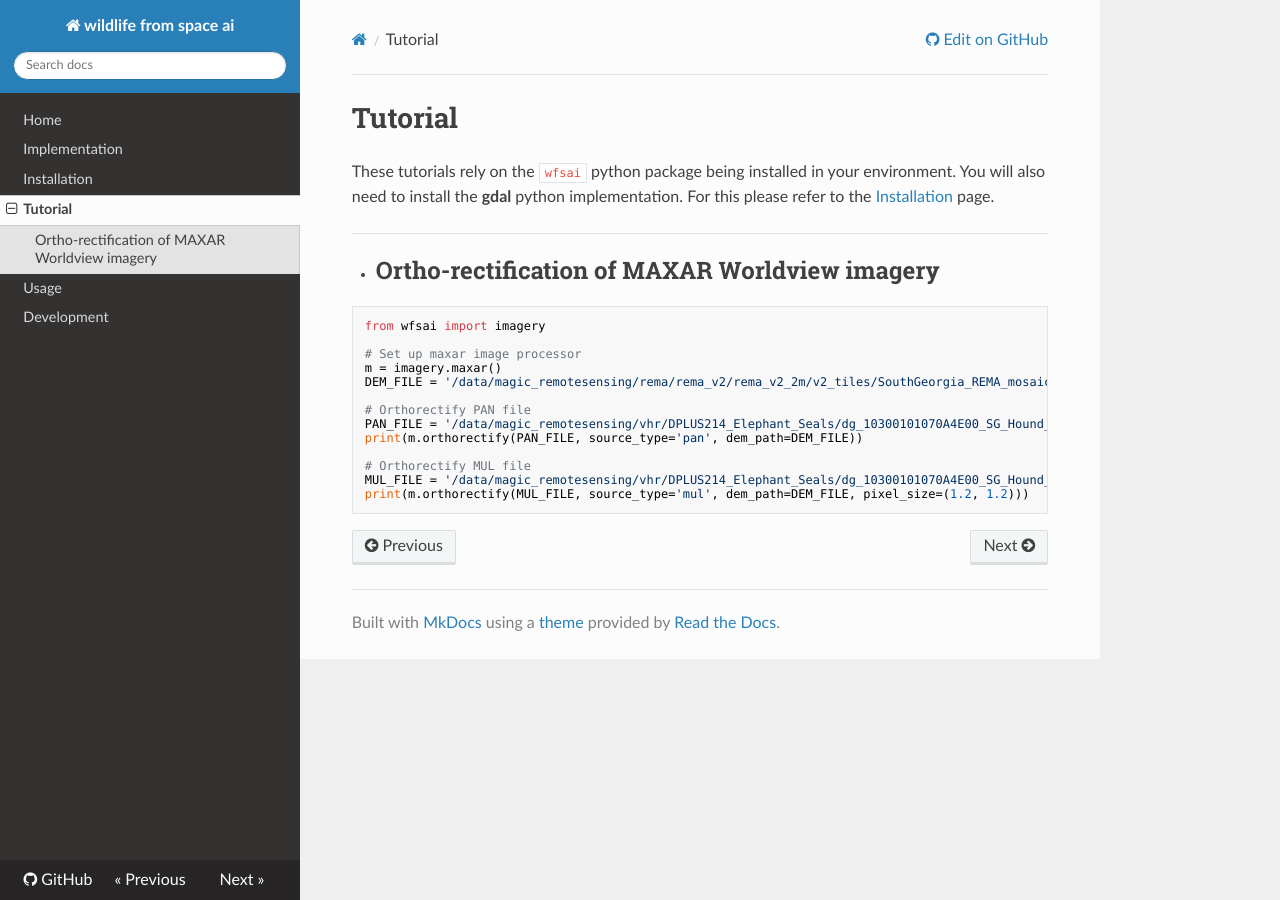
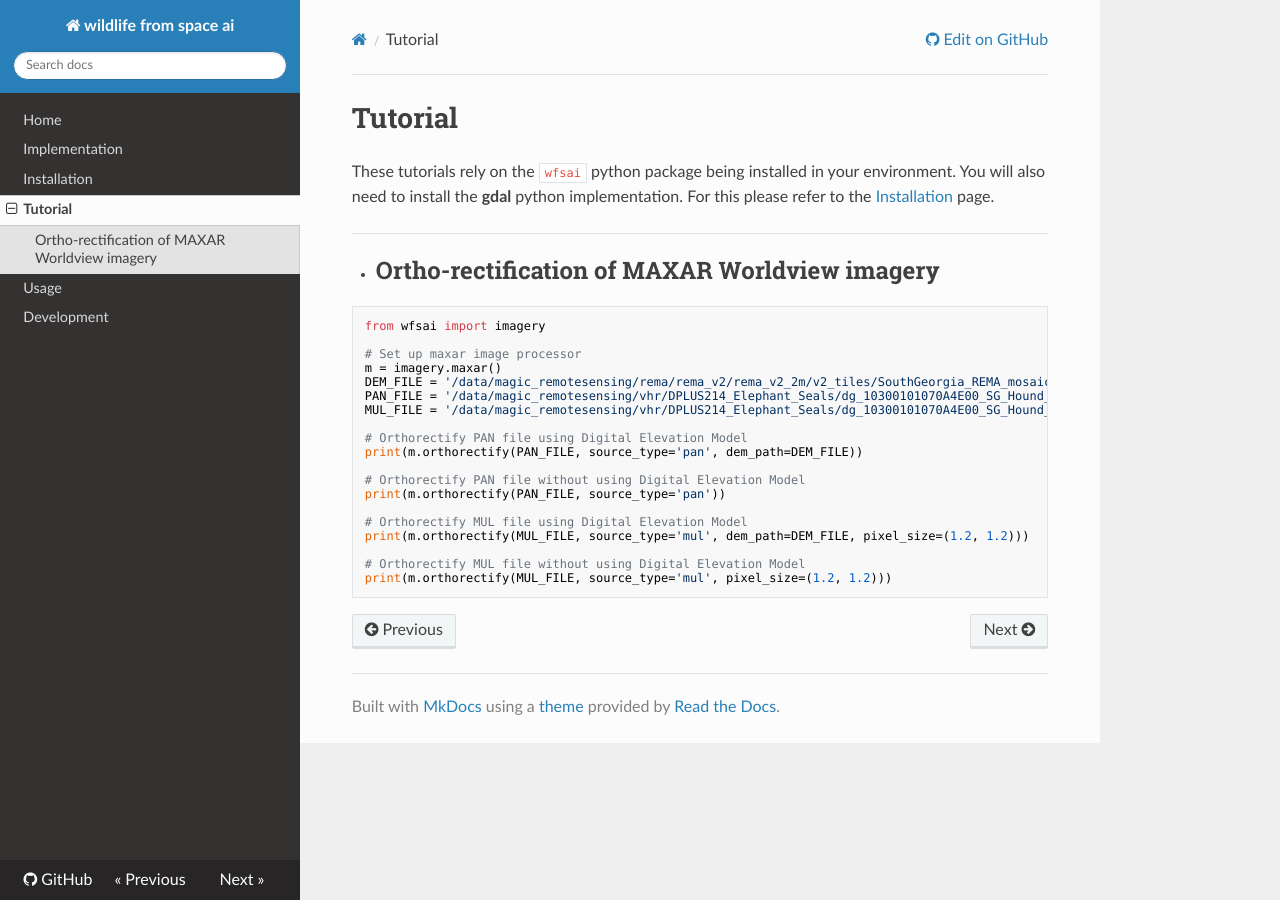
Before and after one commit to antarctica/wfsai, an MkDocs documentation site: the page built from docs/tutorial.md, in a window 1280 px wide. Built offline with MkDocs 1.6.1, drawn with Linux system fonts in a browser that asks for light colours; nearby versions of some CDN libraries.

Commit message:
completed ortho-rectification module and updated tutorial docs page

````diff
--- a/docs/tutorial.md
+++ b/docs/tutorial.md
@@ -12,12 +12,18 @@ from wfsai import imagery
 # Set up maxar image processor
 m = imagery.maxar()
 DEM_FILE = '/data/magic_remotesensing/rema/rema_v2/rema_v2_2m/v2_tiles/SouthGeorgia_REMA_mosaic_2m.tif'
+PAN_FILE = '/data/magic_remotesensing/vhr/DPLUS214_Elephant_Seals/dg_10300101070A4E00_SG_Hound_Bay/016418161040_01_P002_PAN/24OCT21115056-P2AS-016418161040_01_P002.TIL'
+MUL_FILE = '/data/magic_remotesensing/vhr/DPLUS214_Elephant_Seals/dg_10300101070A4E00_SG_Hound_Bay/016418161040_01_P002_MUL/24OCT21115057-M2AS-016418161040_01_P002.TIL'
 
-# Orthorectify PAN file
-PAN_FILE = '/data/magic_remotesensing/vhr/DPLUS214_Elephant_Seals/dg_10300101070A4E00_SG_Hound_Bay/016418161040_01_P002_PAN/24OCT21115056-P2AS-016418161040_01_P002.TIL'
+# Orthorectify PAN file using Digital Elevation Model
 print(m.orthorectify(PAN_FILE, source_type='pan', dem_path=DEM_FILE))
 
-# Orthorectify MUL file
-MUL_FILE = '/data/magic_remotesensing/vhr/DPLUS214_Elephant_Seals/dg_10300101070A4E00_SG_Hound_Bay/016418161040_01_P002_MUL/24OCT21115057-M2AS-016418161040_01_P002.TIL'
+# Orthorectify PAN file without using Digital Elevation Model
+print(m.orthorectify(PAN_FILE, source_type='pan'))
+
+# Orthorectify MUL file using Digital Elevation Model
 print(m.orthorectify(MUL_FILE, source_type='mul', dem_path=DEM_FILE, pixel_size=(1.2, 1.2)))
+
+# Orthorectify MUL file without using Digital Elevation Model
+print(m.orthorectify(MUL_FILE, source_type='mul', pixel_size=(1.2, 1.2)))
 ```
````
Also changed, not shown: 1 other file.
